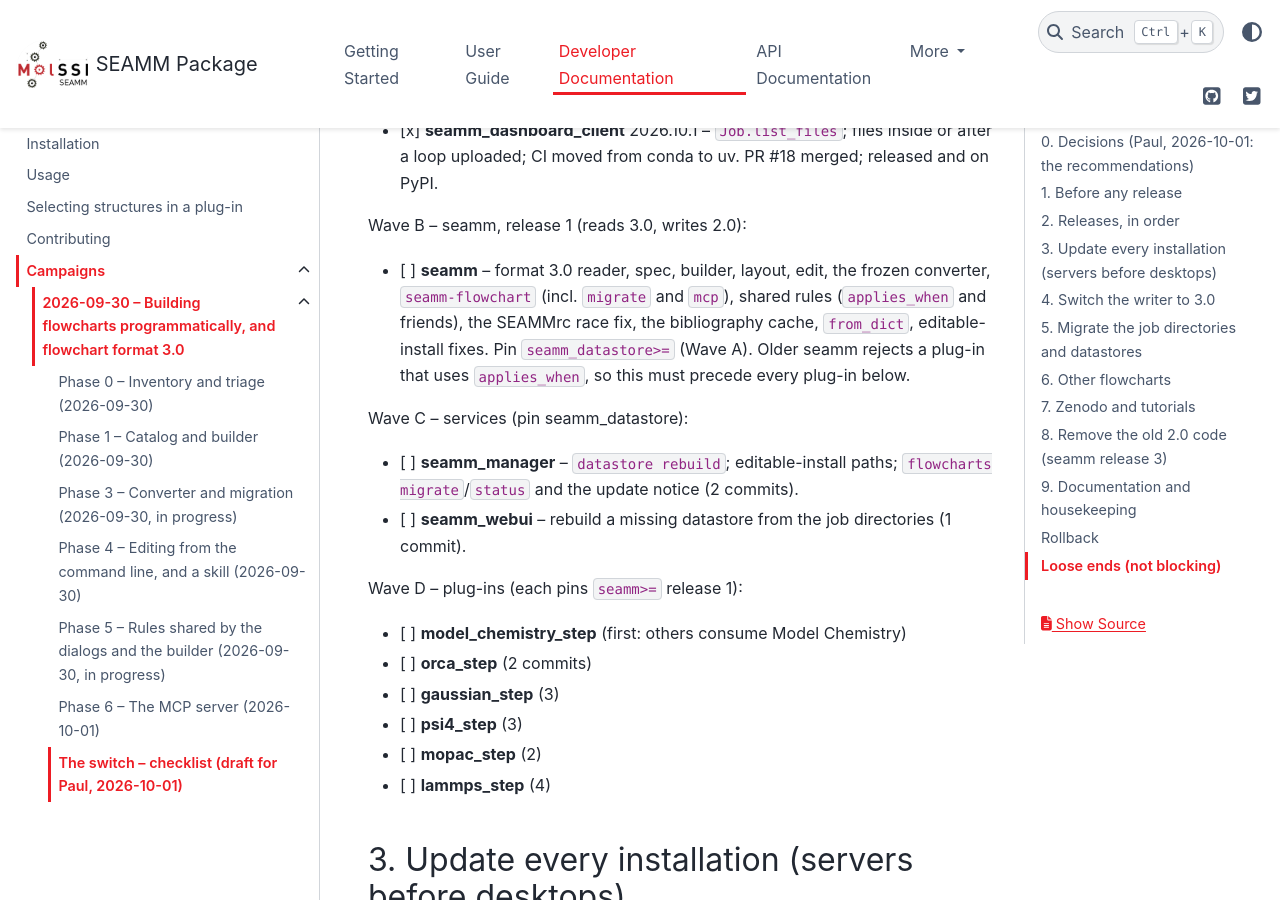
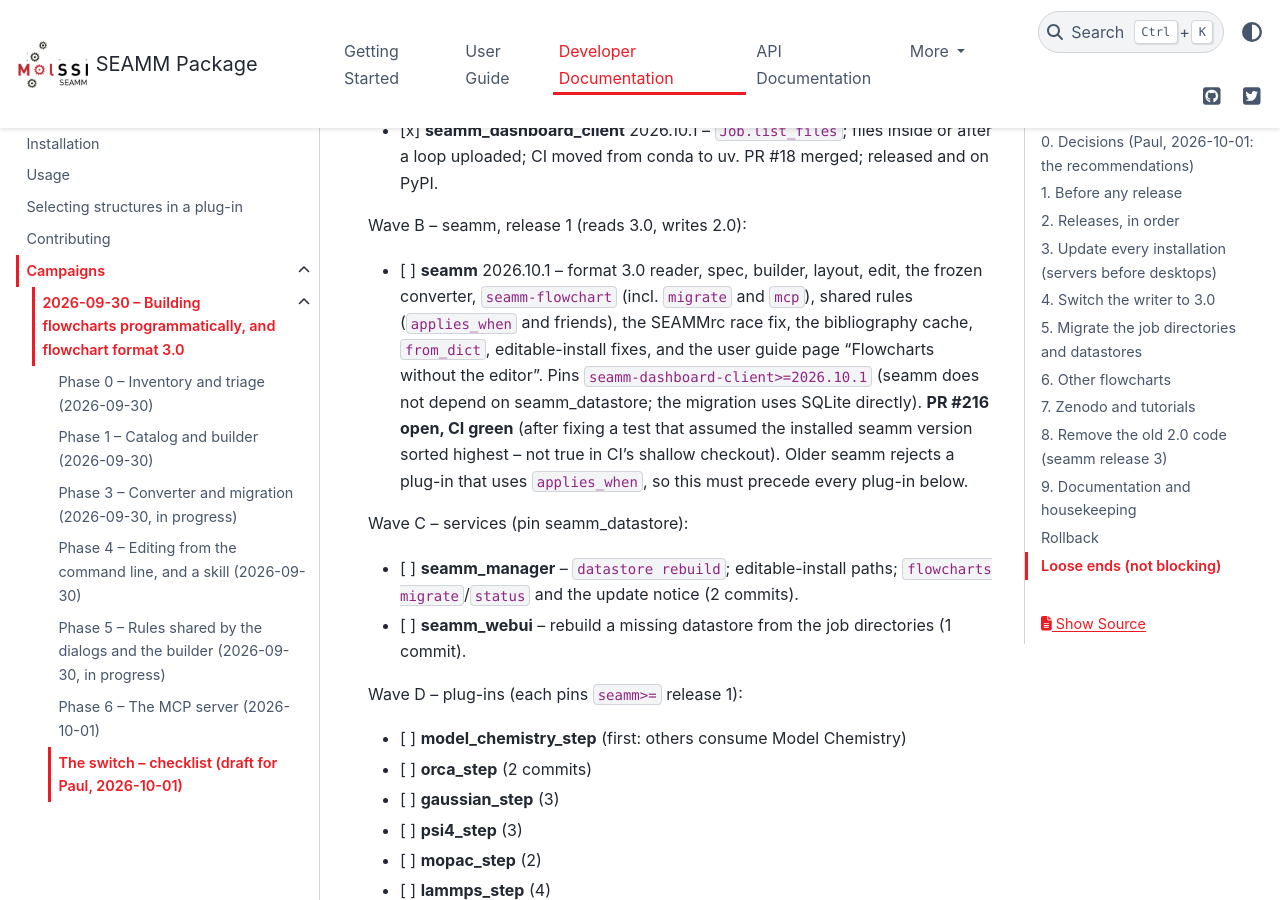
Before and after one commit to molssi-seamm/seamm, a Sphinx documentation site: the page built from docs/developer_guide/campaigns/2026-09-30/NOTES_switch.rst, in a window 1280 px wide and 900 px high, scrolled down 1947 px. Built offline with Sphinx 7.4.7 and the PyData theme 0.15.4, drawn with Linux system fonts in a browser that asks for light colours; pages that are not in the unit, such as notebooks, are missing from menus.

Commit message:
Switch checklist: Wave B PR open
Co-Authored-By: Claude Opus 5.5 <noreply@anthropic.com>

```diff
--- a/docs/developer_guide/campaigns/2026-09-30/NOTES_switch.rst
+++ b/docs/developer_guide/campaigns/2026-09-30/NOTES_switch.rst
@@ -67,12 +67,15 @@ Wave A -- libraries the servers need (independent of seamm):
 
 Wave B -- seamm, release 1 (reads 3.0, writes 2.0):
 
-- [ ] **seamm** -- format 3.0 reader, spec, builder, layout, edit, the frozen
+- [ ] **seamm** 2026.10.1 -- format 3.0 reader, spec, builder, layout, edit, the frozen
   converter, ``seamm-flowchart`` (incl. ``migrate`` and ``mcp``), shared rules
   (``applies_when`` and friends), the SEAMMrc race fix, the bibliography cache,
-  ``from_dict``, editable-install fixes. Pin ``seamm_datastore>=`` (Wave A).
-  Older seamm rejects a plug-in that uses ``applies_when``, so this must precede every
-  plug-in below.
+  ``from_dict``, editable-install fixes, and the user guide page "Flowcharts without the
+  editor". Pins ``seamm-dashboard-client>=2026.10.1`` (seamm does not depend on
+  seamm_datastore; the migration uses SQLite directly). **PR #216 open, CI green** (after
+  fixing a test that assumed the installed seamm version sorted highest -- not true in
+  CI's shallow checkout). Older seamm rejects a plug-in that uses ``applies_when``, so
+  this must precede every plug-in below.
 
 Wave C -- services (pin seamm_datastore):
 
```
